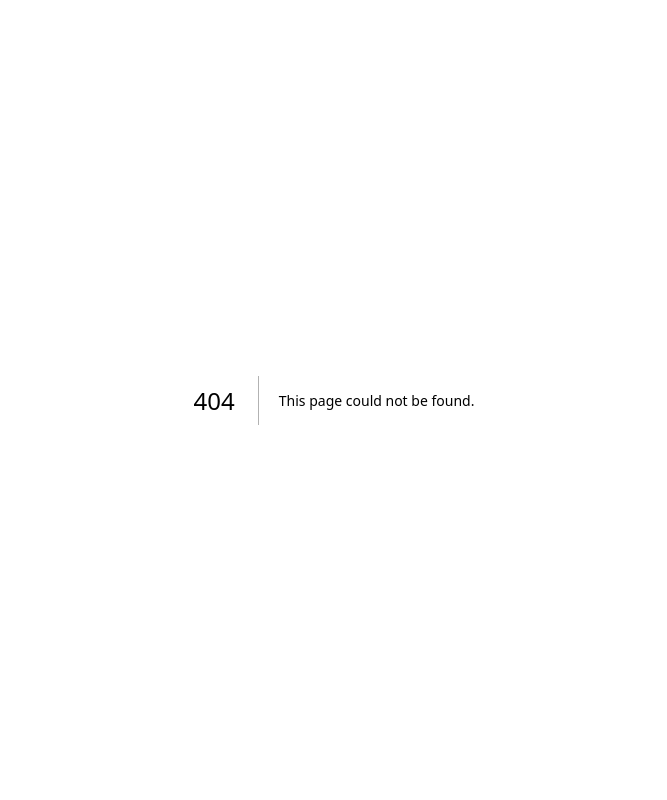
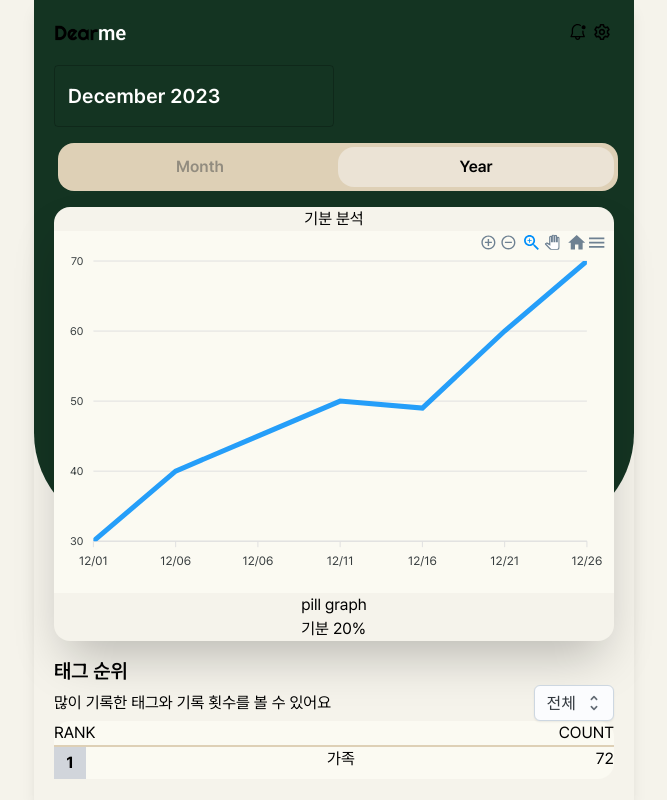
Before and after one commit to tedhun21/dearme, a Next.js app: page /analysis in a window 1280 px wide. Before the commit this address had no page. Shown: the whole page, without its empty margins (306-973 px from the left). Built offline with nearby package versions, Linux system fonts and the light colour scheme.

Commit message:
Feat: 캘린더 & 차트 추가 (#27)

```diff
--- /dev/null
+++ b/app/analysis/page.tsx
@@ -0,0 +1,154 @@
+"use client";
+
+import { useState } from "react";
+import dynamic from "next/dynamic";
+import clsx from "clsx";
+import dayjs, { Dayjs } from "dayjs";
+import { AdapterDayjs } from "@mui/x-date-pickers/AdapterDayjs";
+import { DatePicker, LocalizationProvider } from "@mui/x-date-pickers";
+import { Option, Select } from "@mui/joy";
+import Chart from "react-apexcharts";
+
+// const Chart = dynamic(() => import("react-apexcharts"), { ssr: false });
+
+import Header from "../ui/header";
+
+const tagData = [{ id: 4, body: "가족", count: 7 }];
+
+const chartData = {
+  options: {
+    chart: {
+      type: "line",
+      fontFamily: "inherit",
+    },
+    xaxis: {
+      categories: [
+        "12/01",
+        "12/06",
+        "12/06",
+        "12/11",
+        "12/16",
+        "12/21",
+        "12/26",
+      ],
+    },
+  },
+  series: [
+    {
+      name: "series-1",
+      data: [30, 40, 45, 50, 49, 60, 70],
+    },
+  ],
+};
+
+export default function Analysis() {
+  const [date, setDate] = useState<Dayjs | null>();
+  const [tag, setTag] = useState("전체");
+  const [isMonth, setIsMonth] = useState(false);
+
+  console.log(tag);
+
+  return (
+    <main className="flex min-h-screen justify-center">
+      <div className="relative z-0 flex w-full min-w-[360px] max-w-[600px] flex-col bg-default-200 shadow-lg">
+        <div className="absolute -z-10 h-2/3 w-full rounded-b-[100px] bg-default-800"></div>
+        <Header />
+        <article className="flex flex-col gap-4 px-5">
+          <section className="flex flex-col gap-4">
+            <LocalizationProvider dateAdapter={AdapterDayjs}>
+              <DatePicker
+                defaultValue={dayjs()}
+                views={["year", "month"]}
+                value={date}
+                onChange={(newValue) => setDate(newValue)}
+                sx={{
+                  width: "50%",
+                  "& .MuiInputBase-root": {
+                    border: "none",
+                    color: "#fff",
+                    fontWeight: "600",
+                    fontFamily: "inherit",
+                    fontSize: "20px",
+                  },
+                }}
+              />
+            </LocalizationProvider>
+            <div>
+              <div className="group flex translate-x-1 rounded-2xl bg-default-400 p-1">
+                <button
+                  className={clsx(
+                    "flex-1 p-2 font-semibold",
+                    isMonth
+                      ? "rounded-2xl bg-default-300"
+                      : "text-default-500 hover:text-black",
+                  )}
+                  onClick={() => setIsMonth(true)}
+                >
+                  Month
+                </button>
+                <button
+                  className={clsx(
+                    "flex-1 p-2 font-semibold",
+                    !isMonth
+                      ? "rounded-2xl bg-default-300"
+                      : "text-default-500 hover:text-black",
+                  )}
+                  onClick={() => setIsMonth(false)}
+                >
+                  Year
+                </button>
+              </div>
+            </div>
+          </section>
+          <section className="flex flex-col items-center rounded-2xl bg-default-200 shadow-2xl">
+            <div>기분 분석</div>
+            <div className="w-full bg-default-100">
+              <Chart
+                options={chartData.options}
+                series={chartData.series}
+                type="line"
+                width="100%"
+                height="auto"
+              />
+            </div>
+            <div>
+              <div>pill graph</div>
+              <div>기분 20%</div>
+            </div>
+          </section>
+          <section>
+            <h1 className="text-xl font-semibold">태그 순위</h1>
+            <div className="flex items-center justify-between">
+              <div>많이 기록한 태그와 기록 횟수를 볼 수 있어요</div>
+              <Select value={tag} onChange={(e, newValue) => setTag(newValue)}>
+                <Option value="전체">전체</Option>
+                <Option value="사람">사람</Option>
+                <Option value="감정">감정</Option>
+              </Select>
+            </div>
+            <div className="p-2] rounded-2xl bg-default-100">
+              <div className="flex justify-between border-b-2 border-default-400">
+                <div>RANK</div>
+                <div>COUNT</div>
+              </div>
+              <div className="flex justify-between">
+                <div className="flex h-8 w-8 items-center justify-center bg-gray-300">
+                  <span className="font-bold">1</span>
+                </div>
+                <div>가족</div>
+                <div className="flex">
+                  <div>7</div>
+                  <div className="flex">
+                    <div></div>
+                    <div>2</div>
+                  </div>
+                </div>
+              </div>
+            </div>
+          </section>
+          <section></section>
+        </article>
+      </div>
+    </main>
+  );
+}
--- a/app/page.tsx
+++ b/app/page.tsx
@@ -1,6 +1,6 @@
 "use client";
 
-import { ChangeEvent, useEffect, useState } from "react";
+import { useEffect, useState } from "react";
 import Header from "./ui/header";
 import dayjs, { Dayjs } from "dayjs";
 import weekOfYear from "dayjs/plugin/weekOfYear";
@@ -15,6 +15,7 @@ import { DateCalendar } from "@mui/x-date-pickers/DateCalendar";
 import { DayCalendarSkeleton } from "@mui/x-date-pickers/DayCalendarSkeleton";
 import { Badge, Switch } from "@mui/material";
 import MeGoal from "./ui/me/MeGoal";
+import Footer from "./ui/footer";
 
 function ServerDay(
   props: PickersDayProps<Dayjs> & { highlightedDays?: number[] },
@@ -62,7 +63,7 @@ export default function Home() {
   };
 
   // Todo or Diary
-  const handleTodoChange = (e: ChangeEvent<HTMLInputElement>) => {
+  const handleTodoChange = (e: React.ChangeEvent<HTMLInputElement>) => {
     setIsTodo(e.target.checked);
   };
 
@@ -197,6 +198,7 @@ export default function Home() {
           </LocalizationProvider>
           <MeGoal route="home" />
         </div>
+        <Footer />
       </div>
     </main>
   );
--- a/package.json
+++ b/package.json
@@ -16,10 +16,12 @@
     "@mui/material": "^5.14.20",
     "@mui/system": "^5.15.0",
     "@mui/x-date-pickers": "6.18.5",
+    "apexcharts": "3.45.0",
     "clsx": "2.0.0",
     "dayjs": "1.11.10",
     "next": "14.0.4",
     "react": "^18.2.0",
+    "react-apexcharts": "1.4.1",
     "react-dom": "^18.2.0",
     "swiper": "^11.0.5",
     "tailwind-scrollbar-hide": "^1.1.7"
```
Also changed, not shown: app/ui/footer.tsx (renamed from app/footer/page.tsx), 1 other file (tests, documents, lock files or other folders).
